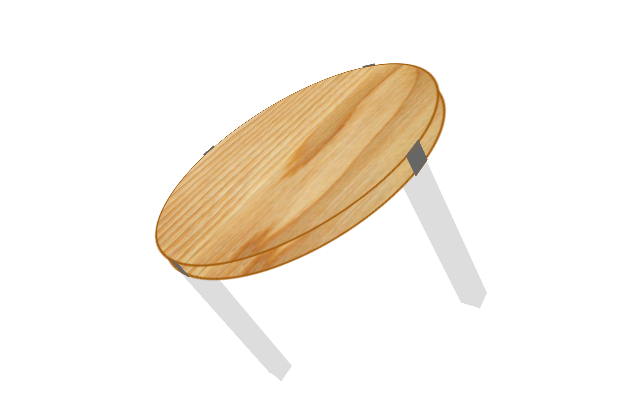
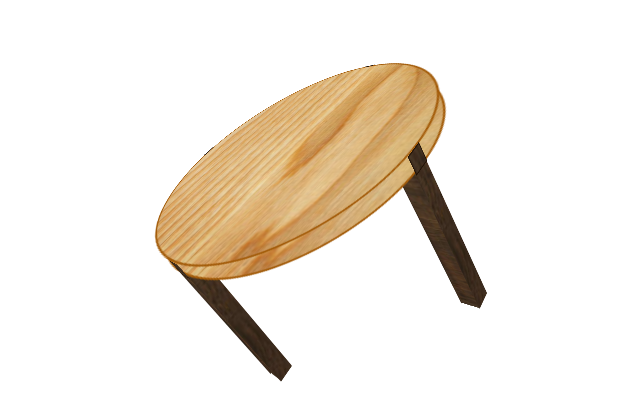
Before and after one commit to JorgeR-Code/mesa, a plain HTML site: page index.html in a window 1280 px wide. Shown: the part 247-666 px from the top of the page, without its empty margins (351-991 px from the left). Drawn offline with Linux system fonts and the light colour scheme.

Commit message:
change background2

```diff
--- a/CSS/styles.css
+++ b/CSS/styles.css
@@ -65,35 +65,33 @@
     width: 5%;
     height: 5%;
     margin: 0;
-    border: 2px solid  rgb(102, 102, 102);
+    border: 1px solid  rgb(29, 14, 3);
     position: absolute;
 }
 
 #mesa .back {
     border-radius: 50%;
 
-    /* background: hsla(34, 100%, 50%, 0.5); */
     background-image: url("madera.jpg");
 }
 #mesa .front {
     border-radius: 50%;
     background-image: url("madera.jpg");
 
-    /* background: hsla(34, 100%, 50%, 0.5);  */
 }
 
 #mesa .l1 {
-    background: rgb(102, 102, 102);
+    background-image: url("patas.jpg");
 }
 
 #mesa .l2 {
-    background: rgb(102, 102, 102);
+    background-image: url("patas.jpg");
 }
 #mesa .l3 {
-    background: rgb(102, 102, 102);
+    background-image: url("patas.jpg");
 }
 #mesa .l4 {
-    background: rgb(102, 102, 102);
+    background-image: url("patas.jpg");
 }
 
 
@@ -140,7 +138,7 @@
     left: 0;
     width: 150px;
     height: 17px;
-    background: #dddddd;
+    background-image: url("patas.jpg");
     content: "";
     transform-origin: left top 0;
     -webkit-transform-origin: left top 0;
@@ -154,42 +152,42 @@
     transform:  rotateY(90deg) translateX(7.5px) translateY(136px)  translateZ(17px);
     -webkit-transform: rotateY(90deg) translateX(7.5px) translateY(136px)  translateZ(17px);
     -moz-transform: rotateY(90deg) translateX(7.5px) translateY(136px)  translateZ(17px);
-    background: #dddddd;
+    background-image: url("patas.jpg");
   }
   #mesa .pata1 > div:nth-child(3) {
 
     transform:  rotateY(90deg) translateX(7.5px) translateY(136px)  translateZ(286px);
     -webkit-transform: rotateY(90deg) translateX(7.5px) translateY(136px)  translateZ(286px);
     -moz-transform: rotateY(90deg) translateX(7.5px) translateY(136px)  translateZ(286px);
-    background: #dddddd;
+    background-image: url("patas.jpg");
   }
   #mesa .pata1 > div:nth-child(4) {
 
     transform:  rotateY(90deg) translateX(7.5px) translateY(0px)  translateZ(138px);
     -webkit-transform: rotateY(90deg) translateX(7.5px) translateY(0px)  translateZ(138px);
     -moz-transform: rotateY(90deg) translateX(7.5px) translateY(0px)  translateZ(138px);
-    background: #dddddd;
+    background-image: url("patas.jpg");
   }
   #mesa .pata1 > div:nth-child(5) {
 
     transform:  rotateY(90deg) translateX(7.5px) translateY(0px)  translateZ(155px);
     -webkit-transform: rotateY(90deg) translateX(7.5px) translateY(0px)  translateZ(155px);
     -moz-transform: rotateY(90deg) translateX(7.5px) translateY(0px)  translateZ(155px);
-    background: #dddddd;
+    background-image: url("patas.jpg");
   }
   #mesa .pata1 > div:nth-child(6) {
 
     transform:  rotateY(90deg) translateX(7.5px) translateY(288px)  translateZ(138px);
     -webkit-transform: rotateY(90deg) translateX(7.5px) translateY(288px)  translateZ(138px);
     -moz-transform: rotateY(90deg) translateX(7.5px) translateY(288px)  translateZ(138px);
-    background: #dddddd;
+    background-image: url("patas.jpg");
   }
   #mesa .pata1 > div:nth-child(7) {
 
     transform:  rotateY(90deg) translateX(7.5px) translateY(288px)  translateZ(155px);
     -webkit-transform: rotateY(90deg) translateX(7.5px) translateY(288px)  translateZ(155px);
     -moz-transform: rotateY(90deg) translateX(7.5px) translateY(288px)  translateZ(155px);
-    background: #dddddd;
+    background-image: url("patas.jpg");
   }
 
 
@@ -199,7 +197,7 @@
     left: 0;
     width: 150px;
     height: 17px;
-    background: #dddddd;
+    background-image: url("patas.jpg");
     content: "";
     transform-origin: left top 0;
     -webkit-transform-origin: left top 0;
@@ -215,7 +213,7 @@
     left: 0;
     width: 17px;
     height: 150px;
-    background: #dddddd;
+    background-image: url("patas.jpg");
     content: "";
     transform-origin: left top 0;
     -webkit-transform-origin: left top 0;
@@ -230,7 +228,7 @@
     transform:  rotateX(90deg) translateX(138px) translateY(-158px)  translateZ(-17px);
     -webkit-transform: rotateX(90deg) translateX(138px) translateY(-158px)  translateZ(-17px);
     -moz-transform: rotateX(90deg) translateX(138px) translateY(-158px)  translateZ(-17px);
-    background: #dddddd;
+    background-image: url("patas.jpg");
 
   }
   #mesa .pata3 > div:nth-child(3) {
@@ -238,7 +236,7 @@
     transform:  rotateX(90deg) translateX(138px) translateY(-158px)  translateZ(-288px);
     -webkit-transform: rotateX(90deg) translateX(138px) translateY(-158px)  translateZ(-288px);
     -moz-transform: rotateX(90deg) translateX(138px) translateY(-158px)  translateZ(-288px);
-    background: #dddddd;
+    background-image: url("patas.jpg");
 
   }
   #mesa .pata3 > div:nth-child(4) {
@@ -246,7 +244,7 @@
     transform:  rotateX(90deg) translateX(1px) translateY(-158px)  translateZ(-152px);
     -webkit-transform: rotateX(90deg) translateX(1px) translateY(-158px)  translateZ(-152px);
     -moz-transform: rotateX(90deg) translateX(1px) translateY(-158px)  translateZ(-152px);
-    background: #dddddd;
+    background-image: url("patas.jpg");
 
   }
   #mesa .pata3 > div:nth-child(5) {
@@ -254,7 +252,7 @@
     transform:  rotateX(90deg) translateX(1px) translateY(-158px)  translateZ(-137px);
     -webkit-transform: rotateX(90deg) translateX(1px) translateY(-158px)  translateZ(-137px);
     -moz-transform: rotateX(90deg) translateX(1px) translateY(-158px)  translateZ(-137px);
-    background: #dddddd;
+    background-image: url("patas.jpg");
 
   }
   #mesa .pata3 > div:nth-child(6) {
@@ -262,7 +260,7 @@
     transform:  rotateX(90deg) translateX(286px) translateY(-158px)  translateZ(-137px);
     -webkit-transform: rotateX(90deg) translateX(286px) translateY(-158px)  translateZ(-137px);
     -moz-transform: rotateX(90deg) translateX(286px) translateY(-158px)  translateZ(-137px);
-    background: #dddddd;
+    background-image: url("patas.jpg");
 
   }
   #mesa .pata3 > div:nth-child(7) {
@@ -270,7 +268,7 @@
     transform:  rotateX(90deg) translateX(286px) translateY(-158px)  translateZ(-152px);
     -webkit-transform: rotateX(90deg) translateX(286px) translateY(-158px)  translateZ(-152px);
     -moz-transform: rotateX(90deg) translateX(286px) translateY(-158px)  translateZ(-152px);
-    background: #dddddd;
+    background-image: url("patas.jpg");
 
   }
 
@@ -280,7 +278,7 @@
     left: 0;
     width: 17px;
     height: 150px;
-    background: #dddddd;
+    background-image: url("patas.jpg");
     content: "";
     transform-origin: left top 0;
     -webkit-transform-origin: left top 0;
```
Also changed, not shown: CSS/patas.jpg (added).
